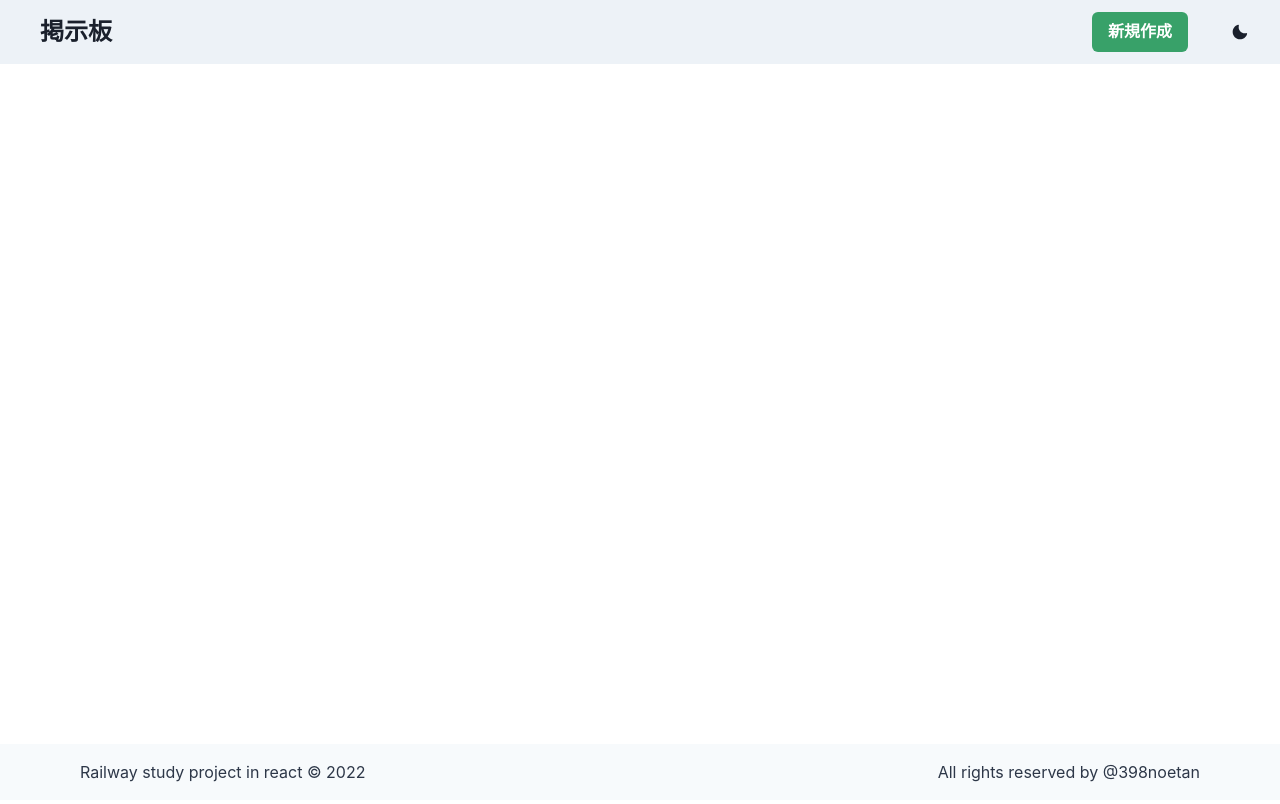
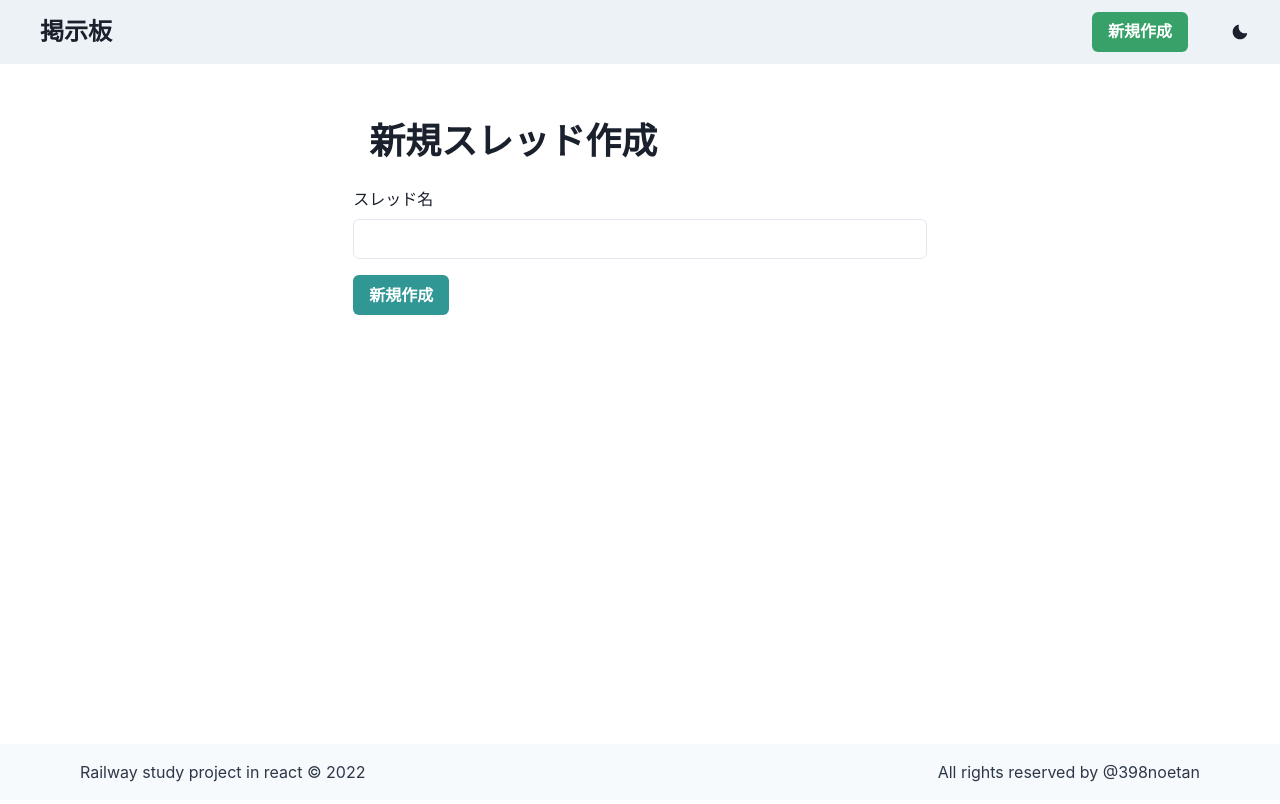
Before and after one commit to 398noe/study-react-2, a React (Create React App) app: page /thread/new in a window 1280 px wide. Built offline with nearby package versions, Linux system fonts and the light colour scheme; no server answers; what @aspida/axios would draw is missing.

Commit message:
Add createThread form

```diff
--- a/src/components/CreateThread.tsx
+++ b/src/components/CreateThread.tsx
@@ -1,9 +1,25 @@
 import React from "react";
-import { Box } from "@chakra-ui/react";
+import { Box, Button, FormControl, FormLabel, Heading, Input, Stack } from "@chakra-ui/react";
 
 export const CreateThread: React.FC = () => {
     return (
-        <Box></Box>
+        <Box>
+            <Stack minW={"full"} textAlign={"left"}>
+                <Box m={4}>
+                    <Heading size={"xl"}>
+                        新規スレッド作成
+                    </Heading>
+                </Box>
+                <Box>
+                    <FormControl>
+                        <FormLabel>スレッド名</FormLabel>
+                        <Input type="text" />
+                    </FormControl>
+                    <Button mt={4} colorScheme="teal">新規作成</Button>
+                </Box>
+            </Stack>
+        </Box>
+
     );
 }
 
--- a/src/components/Header.tsx
+++ b/src/components/Header.tsx
@@ -17,7 +17,7 @@ export const Header: React.FC = (props: props) => {
 
                     <Flex alignItems={"center"}>
                         <Stack direction={"row"} spacing={7}>
-                            <Button as="a" href="/" colorScheme={"green"}>
+                            <Button as="a" href="/thread/new" colorScheme={"green"}>
                                 <Text>新規作成</Text>
                             </Button>
                             <Button onClick={toggleColorMode}>
```
